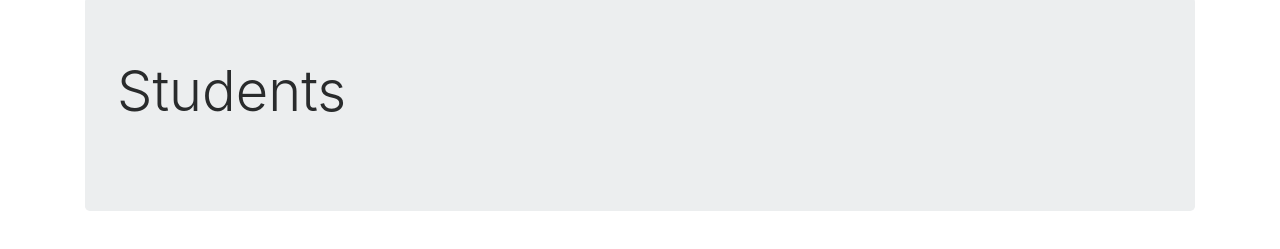
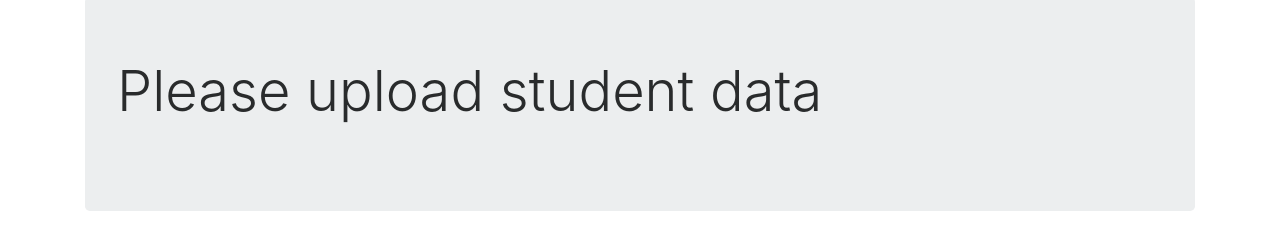
Before and after one commit to yogesh-sinoriya/students, a website: page index.html in a window 1280 px wide. Shown: the part 43-292 px from the top of the page. Drawn offline with nearby package versions, Linux system fonts and the light colour scheme.

```diff
--- a/index.html
+++ b/index.html
@@ -25,7 +25,7 @@
 			</div>
 
 			<div class="jumbotron">
-				<h5 class="display-4">Students</h5>
+				<h5 class="display-4">{{data[0]?'Students':'Please upload student data'}}</h5>
 				<table class="table">
 					<thead class="thead-dark">
 						<tr>
```
Also changed, not shown: 2 other files.
